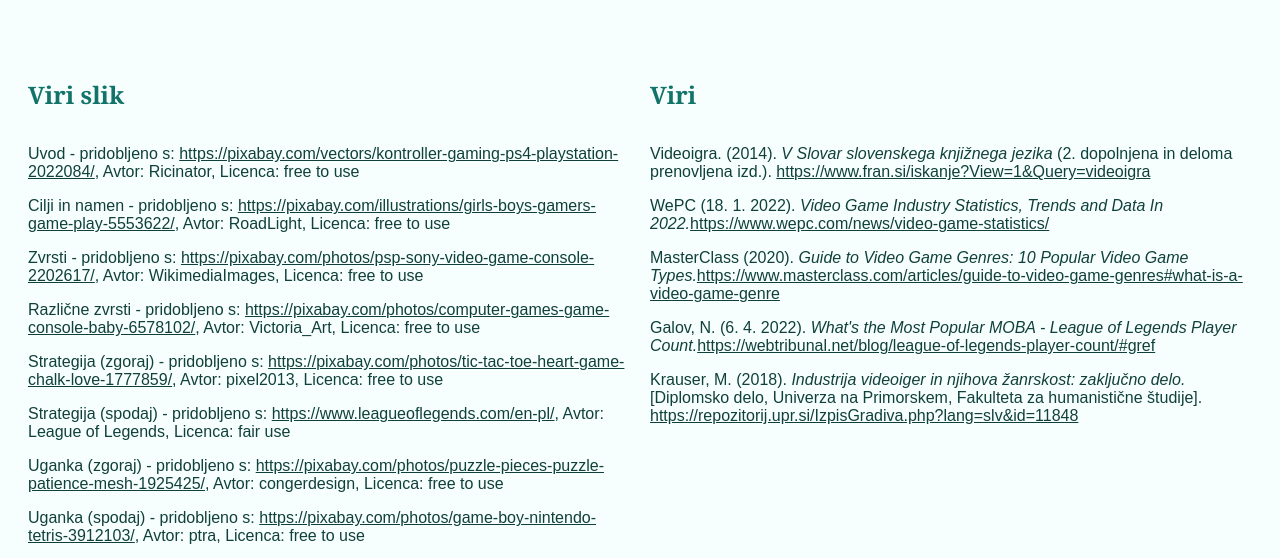
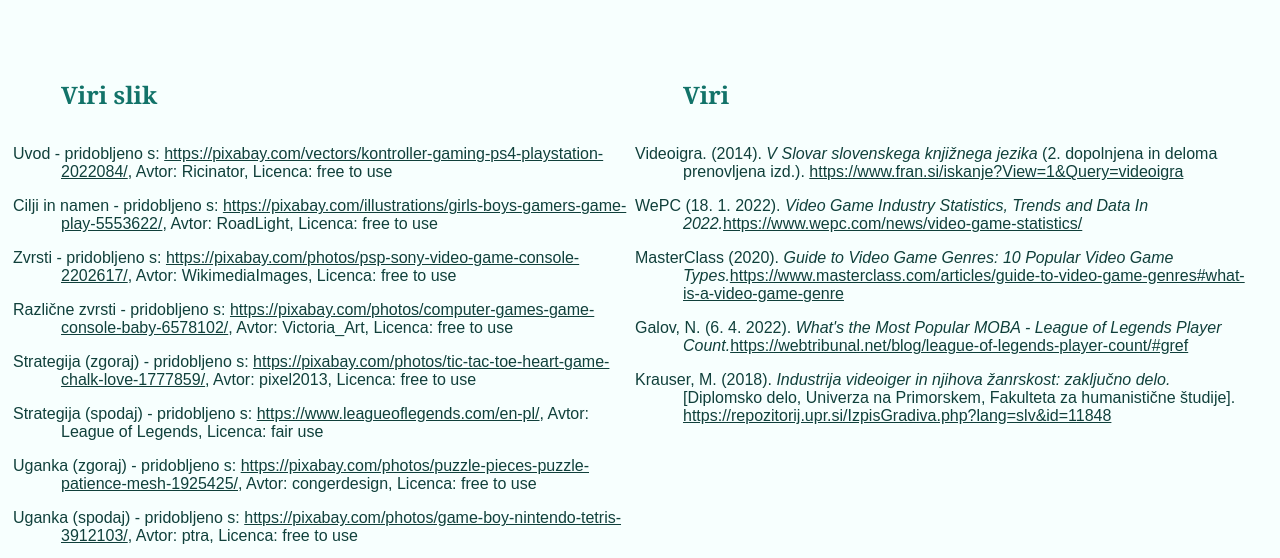
Before and after one commit to tejasajo/tejasajo.github.io, a plain HTML site: page viri.html in a window 1280 px wide. Shown: the part 230-788 px from the top of the page. Drawn offline with Linux system fonts and the light colour scheme.

Commit message:
Update stil.css

```diff
--- a/stil.css
+++ b/stil.css
@@ -135,9 +135,15 @@ h3 {
 }
 
 .column_viri {
-	width: 50%;
+	width: 48%;
 	padding: 10px;
+	padding-left: 43px;
 }
+
+.column_viri p {
+	text-indent: -3em;
+}
+
 /* za slike v column: na sredini, velikost glede na okno, največja širina 630px */
 .column img{
 	align-items: center;
```
